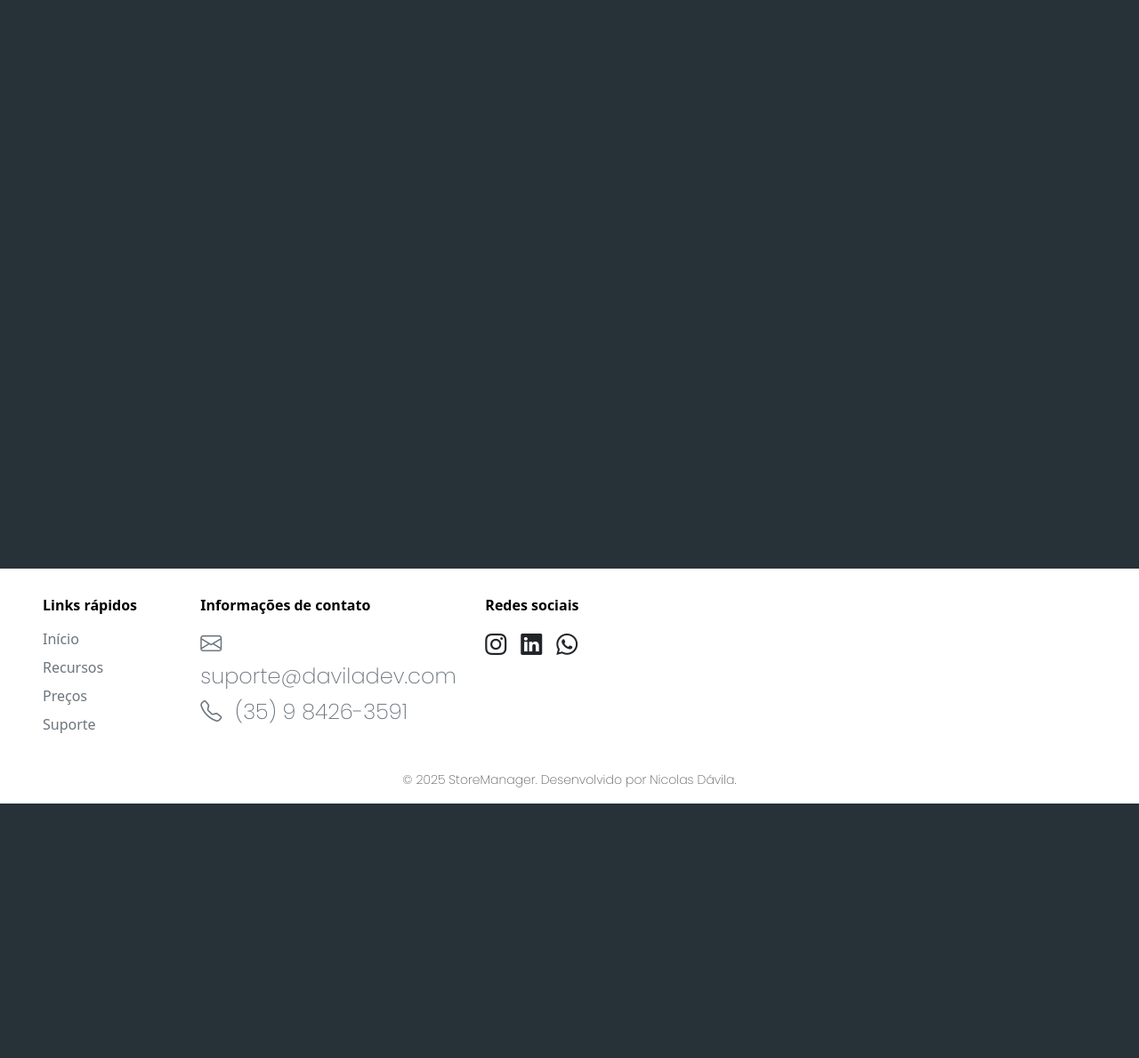
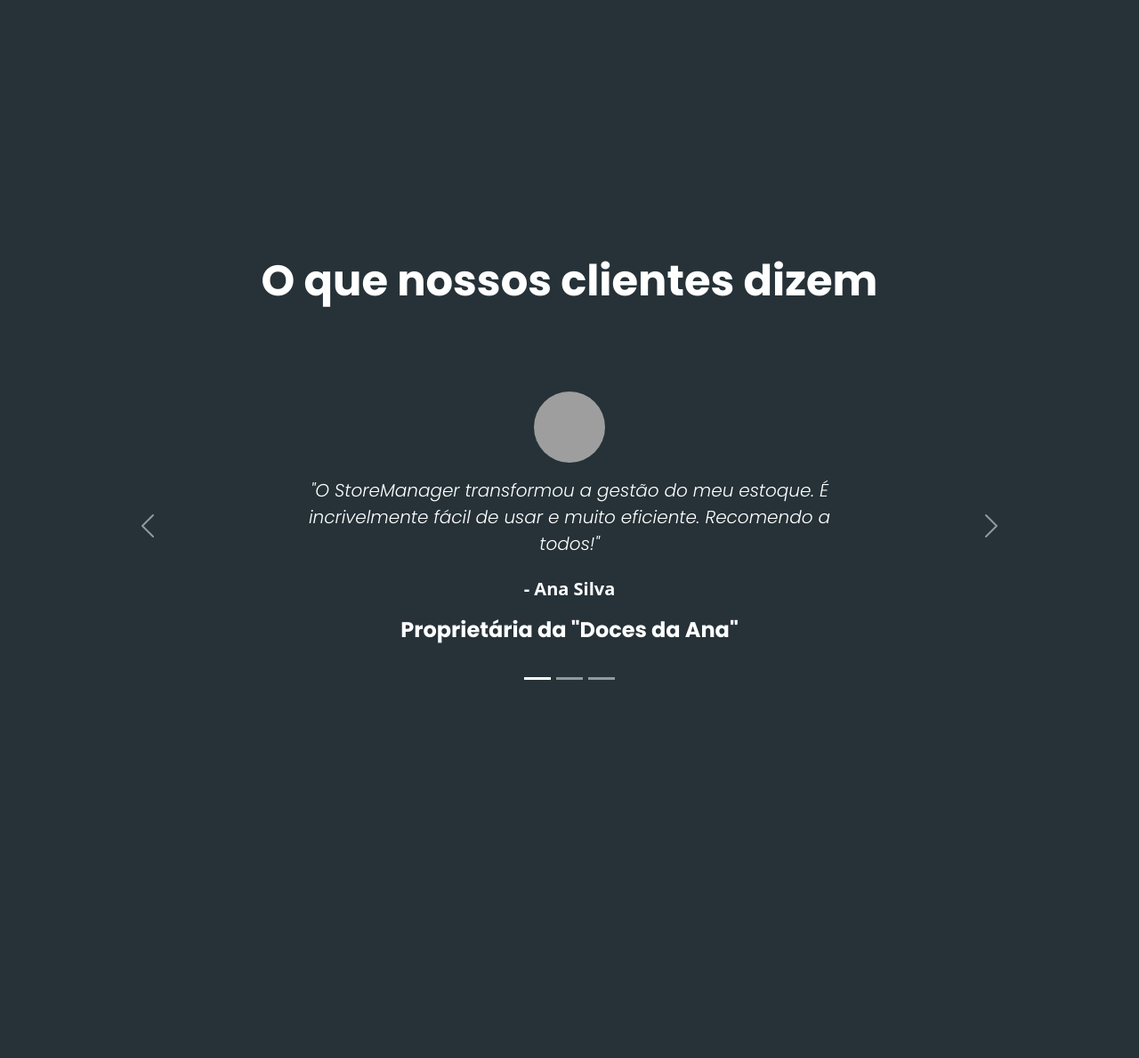
Before and after one commit to nicolas-davila/StoreManager, a PHP site: page / in a window 1280 px wide. Shown: the part 1419-2608 px from the top of the page at 89% size. Before the commit the page ends 2322 px from the top, so only its background shows below. Run offline with PHP 8.4, Linux system fonts and the light colour scheme; grey boxes are pictures that could not be loaded.

Commit message:
feat: Criação de carrossel com depoimentos

```diff
--- a/assets/css/style.css
+++ b/assets/css/style.css
@@ -123,6 +123,12 @@ h2 {
     font-size: 4rem;
 }
 
+h3 {
+    font-family: var(--fonte_principal);
+    font-weight: bold;
+    font-size: 3rem;
+}
+
 p {
     font-family: var(--fonte_principal);
     font-weight: 200;
@@ -161,7 +167,7 @@ p {
 }
 
 .rodape {
-    padding-top: 40rem;
+    padding-top: 25rem;
 }
 
 .rodape-conteudo {
--- a/index.php
+++ b/index.php
@@ -100,6 +100,89 @@
         </div>
     </section>
 
+
+    <section class="depoimentos" id="depoimentos" style="padding-top: 18rem">
+        <div class="container">
+            <h3 class="text-center mb-5 fw-bold">O que nossos clientes dizem</h3>
+
+            <div id="testimonialsCarousel" class="carousel slide" data-bs-ride="carousel">
+                <div class="carousel-indicators">
+                    <button type="button" data-bs-target="#testimonialsCarousel" data-bs-slide-to="0" class="active" aria-current="true" aria-label="Slide 1"></button>
+                    <button type="button" data-bs-target="#testimonialsCarousel" data-bs-slide-to="1" aria-label="Slide 2"></button>
+                    <button type="button" data-bs-target="#testimonialsCarousel" data-bs-slide-to="2" aria-label="Slide 3"></button>
+                </div>
+
+                <div class="carousel-inner">
+                    <div class="carousel-item active">
+                        <div class="row justify-content-center">
+                            <div class="col-lg-8">
+                                <div class="p-3 p-md-5 text-center">
+                                    <div class="card-body">
+                                        <img src="URL_DA_IMAGEM_CLIENTE_1" class="rounded-circle mb-3" alt="Foto do Cliente 1"
+                                             style="width: 80px; height: 80px; object-fit: cover;">
+                                        <p class="lead fst-italic">
+                                            "O StoreManager transformou a gestão do meu estoque.
+                                            É incrivelmente fácil de usar e muito eficiente. Recomendo a todos!"
+                                        </p>
+                                        <h5 class="fw-bold mt-4 mb-0">- Ana Silva</h5>
+                                        <p class="fw-bold pt-3">Proprietária da "Doces da Ana"</p>
+                                    </div>
+                                </div>
+                            </div>
+                        </div>
+                    </div>
+
+                    <div class="carousel-item">
+                        <div class="row justify-content-center">
+                            <div class="col-lg-8">
+                                <div class="p-3 p-md-5 text-center">
+                                    <div class="card-body">
+                                        <img src="URL_DA_IMAGEM_CLIENTE_2" class="rounded-circle mb-3" alt="Foto do Cliente 2"
+                                             style="width: 80px; height: 80px; object-fit: cover;">
+                                        <p class="lead fst-italic">
+                                            "Sempre tive problemas com a organização, mas com o StoreManager,
+                                            tudo ficou mais claro e meus processos otimizados. Equipe de suporte excelente!"
+                                        </p>
+                                        <h5 class="fw-bold mt-4 mb-0">- João Oliveira</h5>
+                                        <p class="fw-bold pt-3">Gerente da "Tech Eletrônicos"</p>
+                                    </div>
+                                </div>
+                            </div>
+                        </div>
+                    </div>
+
+                    <div class="carousel-item">
+                        <div class="row justify-content-center">
+                            <div class="col-lg-8">
+                                <div class="p-3 p-md-5 text-center">
+                                    <div class="card-body">
+                                        <img src="URL_DA_IMAGEM_CLIENTE_3" class="rounded-circle mb-3" alt="Foto do Cliente 3"
+                                             style="width: 80px; height: 80px; object-fit: cover;">
+                                        <p class="lead fst-italic">
+                                            "Um sistema robusto e confiável. Ganhei tempo e reduzi erros significativamente.
+                                            Essencial para qualquer negócio que preza pela eficiência."
+                                        </p>
+                                        <h5 class="fw-bold mt-4 mb-0">- Mariana Costa</h5>
+                                        <p class="fw-bold pt-3">CEO da "Moda & Estilo"</p>
+                                    </div>
+                                </div>
+                            </div>
+                        </div>
+                    </div>
+                </div>
+
+                <button class="carousel-control-prev" type="button" data-bs-target="#testimonialsCarousel" data-bs-slide="prev">
+                    <span class="carousel-control-prev-icon" aria-hidden="true"></span>
+                    <span class="visually-hidden">Anterior</span>
+                </button>
+                <button class="carousel-control-next" type="button" data-bs-target="#testimonialsCarousel" data-bs-slide="next">
+                    <span class="carousel-control-next-icon" aria-hidden="true"></span>
+                    <span class="visually-hidden">Próximo</span>
+                </button>
+            </div>
+        </div>
+    </section>
+
     <div class="rodape" style="height: 10px; background-color: transparent"></div>
 
     <footer class="bg-white rodape-conteudo">
```
